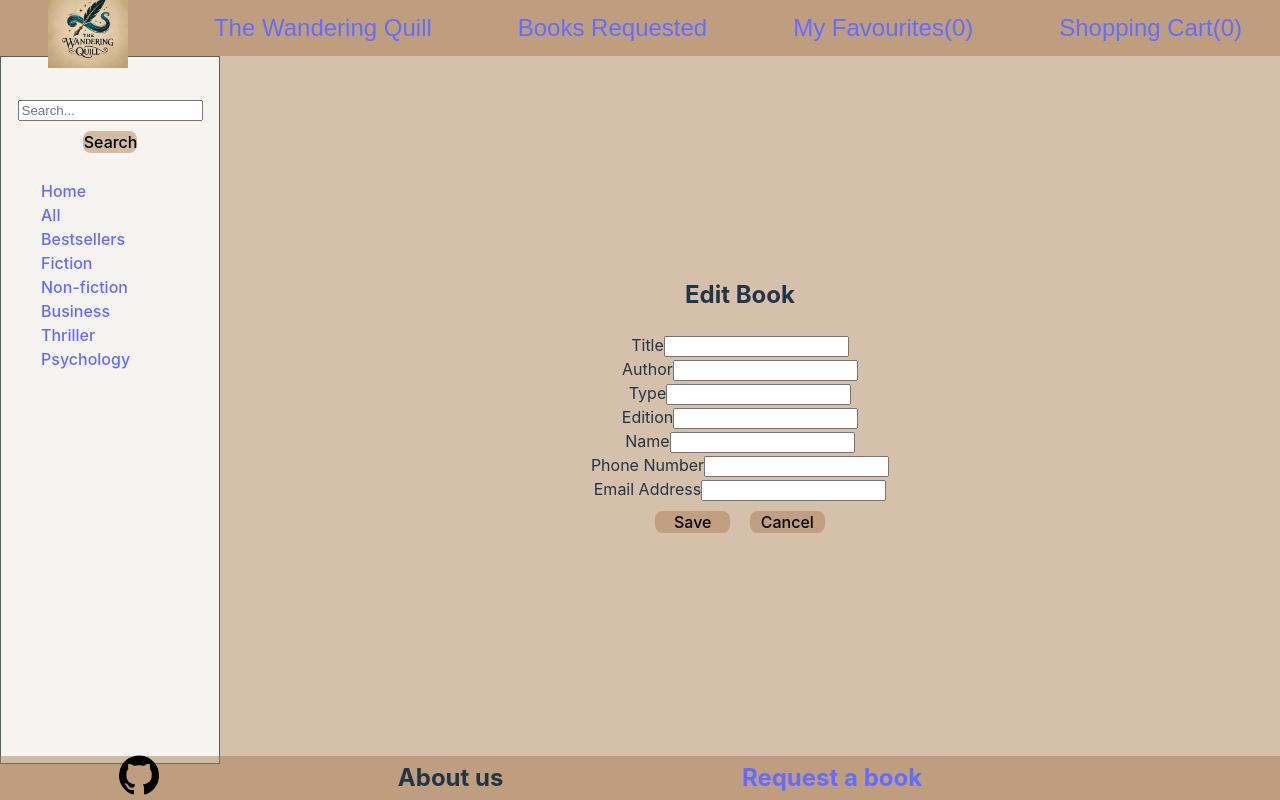
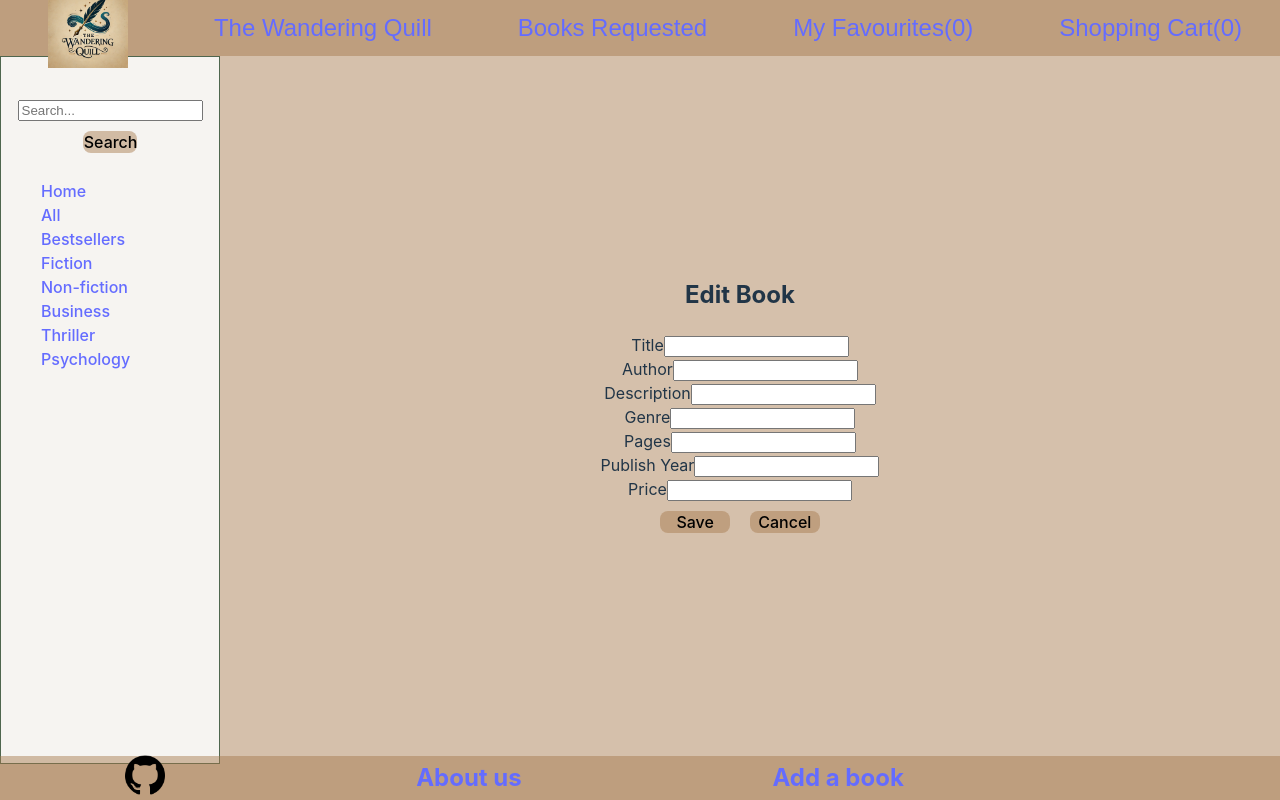
Before and after one commit to danadi87/the-wandering-quill4, a React (Vite) app: page /updateBook/1 in a window 1280 px wide. Built offline with nearby package versions, Linux system fonts and the light colour scheme; no server answers.

Commit message:
forms and about us

```diff
--- a/src/App.jsx
+++ b/src/App.jsx
@@ -6,7 +6,7 @@ import Homepage from "./components/Homepage.jsx";
 import NotFound from "./components/NotFound.jsx";
 import Navbar from "./components/Navbar.jsx";
 import Footer from "./components/Footer.jsx";
-import RequestABook from "./components/RequestABook.jsx";
+import AddABook from "./components/AddABook.jsx";
 import FilteredBooks from "./components/FilteredBooks.jsx";
 import BooksList from "./assets/BooksList.json";
 import FavouritesList from "./components/FavouritesList.jsx";
@@ -18,6 +18,7 @@ import BookDetails from "./components/BookDetails.jsx";
 import UpdateBook from "./components/UpdateBook.jsx";
 import axios from "axios";
 import { API_URL } from "./config/apiConfig";
+import AboutUs from "./components/AboutUs.jsx";
 
 function App() {
   // Access favorites context
@@ -84,12 +85,10 @@ function App() {
           <Route path="/favorites" element={<FavouritesList />} />
           <Route path="/shopping_cart" element={<ShoppingCart />} />
           <Route path="/updateBook/:id" element={<UpdateBook />} />
-          <Route
-            path="/requestABook"
-            element={<RequestABook setBooks={setBooks} />}
-          />
+          <Route path="/addABook" element={<AddABook setBooks={setBooks} />} />
           <Route path="/booksRequested" element={<BooksRequested />} />
           <Route path="*" element={<NotFound />} />
+          <Route path="/aboutUs" element={<AboutUs />} />
         </Routes>
       </div>
       <Footer />
--- /dev/null
+++ b/src/components/AboutUs.jsx
@@ -0,0 +1,39 @@
+import React from "react";
+
+const AboutUs = () => {
+  return (
+    <div>
+      <h1>About Us</h1>
+      <p>
+        Welcome to <strong>The Wandering Quill</strong>, a modern library where
+        the love of books meets convenience. Whether you're a passionate reader,
+        a curious learner, or simply looking for your next great read, we make
+        it easy for you to access the stories and knowledge you seek.
+      </p>
+      <p>
+        At <strong>The Wandering Quill</strong>, we believe books have the power
+        to inspire, educate, and transform lives. That’s why we’re dedicated to
+        providing a wide selection of books across various genres, from timeless
+        classics to the latest bestsellers. Our collection is thoughtfully
+        curated to cater to readers of all ages and interests.
+      </p>
+      <p>
+        What sets us apart? You can also sell books in our platform, blending
+        the charm of a traditional library with the ease of modern technology.
+        Whether you're decluttering your shelves or sharing rare finds, our
+        platform connects you with book lovers who appreciate your collection.
+      </p>
+      <p>
+        We’re more than just a library—we’re a community hub for book lovers.
+      </p>
+      <p>
+        Join us in our mission to keep the magic of books alive and accessible.
+        Explore, discover, and let your next adventure begin with{" "}
+        <strong>The Wandering Quill</strong>.
+      </p>
+      <p>Discover the world of books. Start your journey today.</p>
+    </div>
+  );
+};
+
+export default AboutUs;
--- a/src/components/RequestABook.jsx
+++ b/src/components/AddABook.jsx
@@ -3,23 +3,25 @@ import { useNavigate } from "react-router-dom";
 import axios from "axios";
 import { API_URL } from "../config/apiConfig";
 
-const RequestABook = ({ setBooks }) => {
+const addABook = ({ setBooks }) => {
   const [formData, setFormData] = useState({
     title: "",
     author: "",
     genre: "",
     description: "",
-    name: "",
-    phoneNumber: "",
-    emailAdress: "",
+    short_description: "",
+    pages: "",
+    cover_image: "",
+    publish_year: "",
+    price: "",
   });
   const navigate = useNavigate();
 
   useEffect(() => {
-    //bookRequested();
+    //bookAdded();
   }, []);
 
-  const bookRequested = () => {};
+  const bookAdded = () => {};
   const handleChange = (e) => {
     setFormData((prev) => ({ ...prev, [e.target.name]: e.target.value }));
   };
@@ -27,7 +29,7 @@ const RequestABook = ({ setBooks }) => {
   const handleSubmit = (e) => {
     e.preventDefault();
     axios
-      .post(`${API_URL}/requested`, formData)
+      .post(`${API_URL}/added`, formData)
       .then((response) => {
         setBooks((prev) => {
           return [...prev, response.data];
@@ -39,8 +41,8 @@ const RequestABook = ({ setBooks }) => {
 
   return (
     <div className="formBooks">
-      <form className="requestAbook" onSubmit={handleSubmit}>
-        <h2>Work with us</h2>
+      <form className="addAbook" onSubmit={handleSubmit}>
+        <h2>Add a book</h2>
         <div className="form-fields">
           {/* Title Field */}
           <div className="row">
@@ -70,7 +72,7 @@ const RequestABook = ({ setBooks }) => {
             <div className="col-field">
               <input
                 type="text"
-                maxLength={55}
+                maxLength={155}
                 id="author"
                 name="author"
                 placeholder="Author"
@@ -82,28 +84,7 @@ const RequestABook = ({ setBooks }) => {
             </div>
           </div>
 
-          {/* Type Field */}
-          <div className="row">
-            <div className="col-label">
-              <label htmlFor="availability">Genre</label>
-            </div>
-            <div className="col-field">
-              <select
-                id="booktype"
-                name="genre"
-                value={formData.genre}
-                onChange={handleChange}
-                required
-                className="field"
-              >
-                <option value="">----Please Select----</option>
-                <option value="Fiction">Fiction</option>
-                <option value="Non-Fiction">Non-Fiction</option>
-              </select>
-            </div>
-          </div>
-
-          {/* Edition Field */}
+          {/* Description Field */}
           <div className="row">
             <div className="col-label">
               <label htmlFor="description">Description</label>
@@ -111,9 +92,8 @@ const RequestABook = ({ setBooks }) => {
             <div className="col-field">
               <input
                 type="text"
-                id="edition"
+                id="description"
                 name="description"
-                placeholder="Edition number"
                 value={formData.description}
                 onChange={handleChange}
                 required
@@ -122,56 +102,75 @@ const RequestABook = ({ setBooks }) => {
             </div>
           </div>
 
-          {/* Name Field */}
+          {/* Genre Field */}
           <div className="row">
             <div className="col-label">
-              <label htmlFor="location">Name</label>
+              <label htmlFor="genre">Genre</label>
+            </div>
+            <div className="col-field">
+              <input
+                type="text"
+                id="genre"
+                name="genre"
+                placeholder="Genre"
+                value={formData.genre}
+                onChange={handleChange}
+                required
+                className="field"
+              />
+            </div>
+          </div>
+
+          {/* Pages Field */}
+          <div className="row">
+            <div className="col-label">
+              <label htmlFor="location">Pages</label>
             </div>
             <div className="col-field">
               <input
                 type="text"
                 maxLength={254}
-                id="name"
-                name="name"
-                placeholder="Your Name"
-                value={formData.name}
+                id="pages"
+                name="pages"
+                placeholder="Number of pages"
+                value={formData.pages}
                 onChange={handleChange}
                 className="field"
               />
             </div>
           </div>
 
-          {/* Phone Number Field */}
+          {/* Publish Year Field */}
           <div className="row">
             <div className="col-label">
-              <label htmlFor="phoneNumber">Phone Number</label>
+              <label htmlFor="publish_year">Publish year</label>
             </div>
             <div className="col-field">
               <input
-                type="tel"
-                id="phoneNumber"
-                name="phoneNumber"
-                placeholder="Phone Number"
-                value={formData.phoneNumber}
+                type="number"
+                id="publish_year"
+                name="publish_year"
+                placeholder="Publish Year"
+                value={formData.publish_year}
                 onChange={handleChange}
                 className="field"
               />
             </div>
           </div>
 
-          {/* Email Address Field */}
+          {/* Price Field */}
           <div className="row">
             <div className="col-label">
-              <label htmlFor="emailAdress">Email Address</label>
+              <label htmlFor="price">Price</label>
             </div>
             <div className="col-field">
               <input
-                type="email"
+                type="number"
                 maxLength={254}
-                id="emailAdress"
-                name="emailAdress"
-                placeholder="Email Address"
-                value={formData.emailAdress}
+                id="price"
+                name="price"
+                placeholder="price"
+                value={formData.price}
                 onChange={handleChange}
                 className="field"
               />
@@ -180,12 +179,12 @@ const RequestABook = ({ setBooks }) => {
         </div>
 
         {/* Submit Button */}
-        <button type="submit" className="add-RequestABook-button">
-          I want it!
+        <button type="submit" className="addABook-button">
+          Add my book!
         </button>
       </form>
     </div>
   );
 };
 
-export default RequestABook;
+export default addABook;
--- a/src/components/Footer.jsx
+++ b/src/components/Footer.jsx
@@ -8,9 +8,11 @@ const Footer = () => {
       <Link to="https://github.com/danadi87/the-wandering-quill">
         <img src={GitHubLogo} alt="Git Hub Logo" className="git-logo"></img>
       </Link>
-      <h2>About us</h2>
-      <Link to="/requestABook" target="_blank">
-        <h2>Request a book</h2>
+      <Link to="/aboutUs">
+        <h2>About us</h2>
+      </Link>
+      <Link to="/addABook" target="_blank">
+        <h2>Add a book</h2>
       </Link>
       <Link to="/booksRequested"></Link>
     </div>
--- a/src/components/UpdateBook.jsx
+++ b/src/components/UpdateBook.jsx
@@ -2,6 +2,7 @@ import React, { useState, useEffect } from "react";
 import { useNavigate, useParams } from "react-router-dom";
 import axios from "axios";
 import { API_URL } from "../config/apiConfig";
+import Booklist from "./BookList.jsx";
 
 const UpdateBook = (setBooks) => {
   const { id } = useParams();
@@ -16,6 +17,7 @@ const UpdateBook = (setBooks) => {
     pages: "",
     cover_image: "",
     publish_year: "",
+    price: "",
   });
 
   useEffect(() => {
@@ -70,47 +72,47 @@ const UpdateBook = (setBooks) => {
           />
         </div>
         <div>
-          <label>Type</label>
+          <label>Description</label>
           <input
             type="text"
             name="type"
-            value={formData.type}
+            value={formData.description}
             onChange={handleInputChange}
           />
         </div>
         <div>
-          <label>Edition</label>
+          <label>Genre</label>
           <input
             type="text"
-            name="edition"
-            value={formData.edition}
+            name="genre"
+            value={formData.genre}
             onChange={handleInputChange}
           />
         </div>
         <div>
-          <label>Name</label>
+          <label>Pages</label>
           <input
             type="text"
-            name="name"
-            value={formData.name}
+            name="pages"
+            value={formData.pages}
             onChange={handleInputChange}
           />
         </div>
         <div>
-          <label>Phone Number</label>
+          <label>Publish Year</label>
           <input
-            type="tel"
-            name="phoneNumber"
-            value={formData.phoneNumber}
+            type="number"
+            name="publish_year"
+            value={formData.publish_year}
             onChange={handleInputChange}
           />
         </div>
         <div>
-          <label>Email Address</label>
+          <label>Price</label>
           <input
-            type="email"
-            name="emailAdress"
-            value={formData.emailAdress}
+            type="number"
+            name="price"
+            value={formData.price}
             onChange={handleInputChange}
           />
         </div>
```
